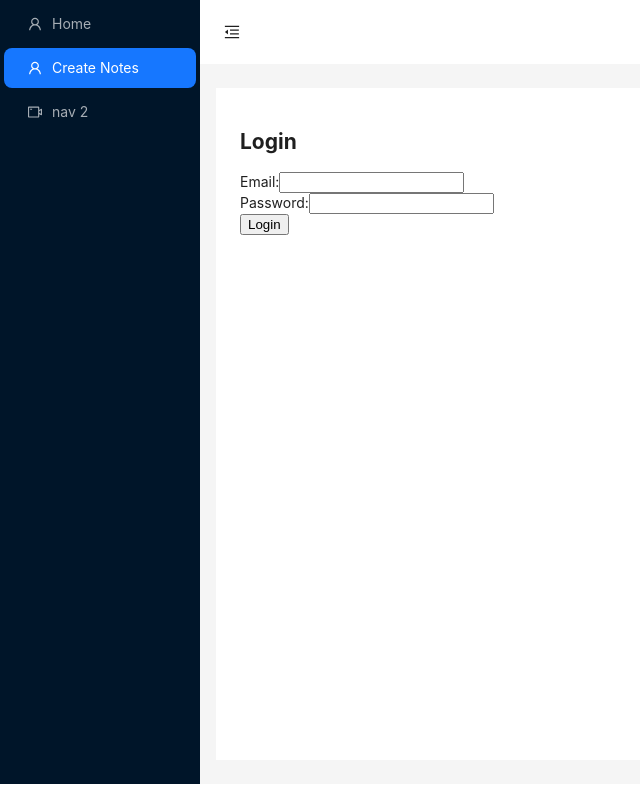
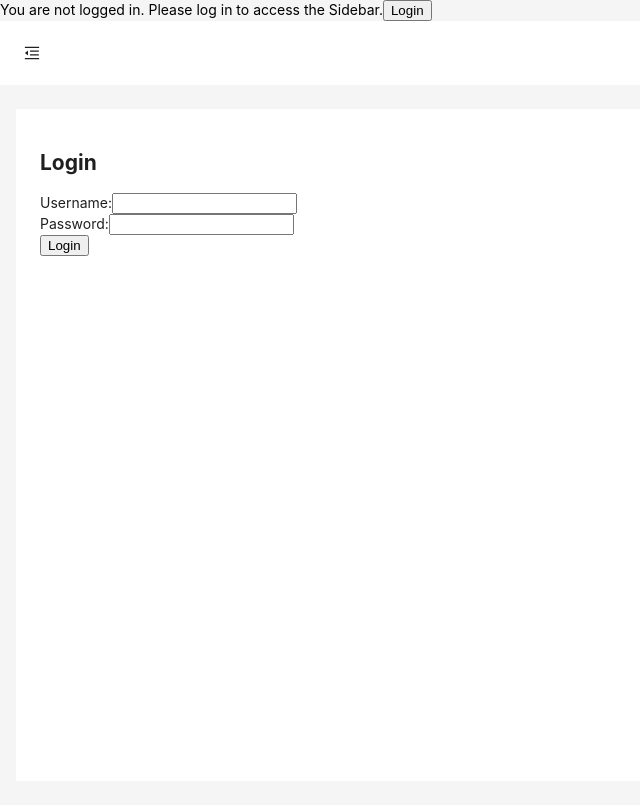
Before and after one commit to bigmosi/note-frontend, a React (Create React App) app: page /login in a window 1280 px wide. Shown: the whole page, without its empty margins (0-640 px from the left). Built offline with nearby package versions, Linux system fonts and the light colour scheme; no server answers.

Commit message:
finish implementing login successfully

```diff
--- a/src/Sidebar.jsx
+++ b/src/Sidebar.jsx
@@ -1,6 +1,6 @@
 import React, { useState, useEffect } from 'react';
+import { NavLink, useLocation, useNavigate, Routes, Route } from 'react-router-dom';
 import axios from 'axios';
-import { NavLink, useNavigate, Routes, Route, Link } from 'react-router-dom';
 import NoteOrganization from './components/NoteOrganization';
 import CategoryList from './components/CategoryList';
 import CategoryDetails from './components/CategoryDetails';
@@ -8,11 +8,11 @@ import CategoryIcon from './components/CategoryIcon';
 import NoteCreationInterface from './components/NoteCreationInterface';
 import Login from './components/Login';
 import Register from './components/Register';
+import AuthService from './components/AuthService';
 
 import {
   MenuFoldOutlined,
   MenuUnfoldOutlined,
-  UploadOutlined,
   UserOutlined,
   VideoCameraOutlined,
 } from '@ant-design/icons';
@@ -26,7 +26,6 @@ const SideBar = () => {
   } = theme.useToken();
 
   const [notes, setNotes] = useState([]);
-  const navigate = useNavigate();
 
   // Fetch notes from the backend on component mount
   useEffect(() => {
@@ -42,39 +41,50 @@ const SideBar = () => {
     }
   };
 
+  const location = useLocation();
+  const navigate = useNavigate();
+
+  const [isLoggedIn, setIsLoggedIn] = useState(AuthService.isLoggedIn());
+
+  // Handle login/logout status changes
+  useEffect(() => {
+    setIsLoggedIn(AuthService.isLoggedIn());
+  }, [location]);
+
+  const handleLogout = () => {
+    // Clear the access token from local storage and redirect to the login page
+    localStorage.removeItem('access_token');
+    navigate('/login');
+  };
+
   const handleNavLinkClick = (path) => {
     navigate(path);
   };
 
   return (
     <Layout>
-      <Sider trigger={null} collapsible collapsed={collapsed}>
-        <div className="demo-logo-vertical" />
-        <Menu
-          theme="dark"
-          mode="inline"
-          defaultSelectedKeys={['1']}
-          items={[
-            {
-              key: 'home',
-              label: 'Home',
-              icon: <UserOutlined  />,
-              onClick: () => handleNavLinkClick('/'),
-            },
-            {
-              key: '1',
-              icon: <UserOutlined />,
-              label: 'Create Notes',
-              onClick: () => handleNavLinkClick('/create-notes'),
-            },
-            {
-              key: '2',
-              icon: <VideoCameraOutlined />,
-              label: 'nav 2',
-            },
-          ]}
-        />
-      </Sider>
+      {isLoggedIn ? (
+        <Sider trigger={null} collapsible collapsed={collapsed}>
+          <div className="demo-logo-vertical" />
+          <Menu theme="dark" mode="inline" defaultSelectedKeys={['1']}>
+            <Menu.Item key="home" icon={<UserOutlined />}>
+              <NavLink to="/">Home</NavLink>
+            </Menu.Item>
+            <Menu.Item key="create-notes" icon={<UserOutlined />}>
+              <NavLink to="/create-notes">Create Notes</NavLink>
+            </Menu.Item>
+            <Menu.Item key="2" icon={<VideoCameraOutlined />} onClick={handleLogout}>
+              Logout
+            </Menu.Item>
+          </Menu>
+        </Sider>
+      ) : (
+        <div>
+          {/* Redirect to the login page for non-logged-in users */}
+          You are not logged in. Please log in to access the Sidebar.
+          <button onClick={() => navigate('/login')}>Login</button>
+        </div>
+      )}
       <Layout>
         <Header
           style={{
@@ -102,10 +112,10 @@ const SideBar = () => {
           }}
         >
           <Routes>
-          <Route path="/login" element={<Login />} />
+            <Route path="/login" element={<Login />} />
             <Route path="/register" element={<Register />} />
             <Route path="/categories/:categoryId" element={<NoteOrganization notes={notes} />} />
-            <Route path='/' element={<CategoryList />} />
+            <Route path="/" element={<CategoryList />} />
             <Route path="/category/:categoryId" element={<CategoryDetails />} />
             <Route path="/create-notes" element={<NoteCreationInterface />} />
           </Routes>
--- a/src/components/AuthService.jsx
+++ b/src/components/AuthService.jsx
@@ -3,10 +3,10 @@ import axios from 'axios';
 const BASE_URL = 'http://localhost:4000/api/v1/auth/';
 
 const AuthService = {
-    login: async (email, password) => {
+    login: async (username, password) => {
         try {
-          const response = await axios.post('http://localhost:4000/api/v1/login', {
-            email,
+          const response = await axios.post('http://localhost:4000/api/v1/auth/login', {
+            username,
             password,
           });
 
--- a/src/components/Login.jsx
+++ b/src/components/Login.jsx
@@ -3,14 +3,15 @@ import { useNavigate } from 'react-router-dom';
 import AuthService from './AuthService';
 
 const Login = () => {
-    const [email, setEmail] = useState('');
+    const [username, setUsername] = useState('');
     const [password, setPassword] = useState('');
     const navigate = useNavigate();
 
     const handleLogin = async (e) => {
         e.preventDefault();
         try {
-        const response = await AuthService.login(email, password);
+          const response = await AuthService.login(username, password);
+          console.log('Login response:', response); // Check the data in the console
           // Save the access token to local storage
           localStorage.setItem('access_token', response.access_token);
 
@@ -20,14 +21,13 @@ const Login = () => {
         }
       };
 
-
   return (
     <div>
       <h2>Login</h2>
       <form onSubmit={handleLogin}>
         <div>
-          <label>Email:</label>
-          <input type="email" value={email} onChange={(e) => setEmail(e.target.value)} />
+          <label>Username:</label>
+          <input type="text" value={username} onChange={(e) => setUsername(e.target.value)} />
         </div>
         <div>
           <label>Password:</label>
```
Lines whose indentation alone changed are shown as unchanged.
